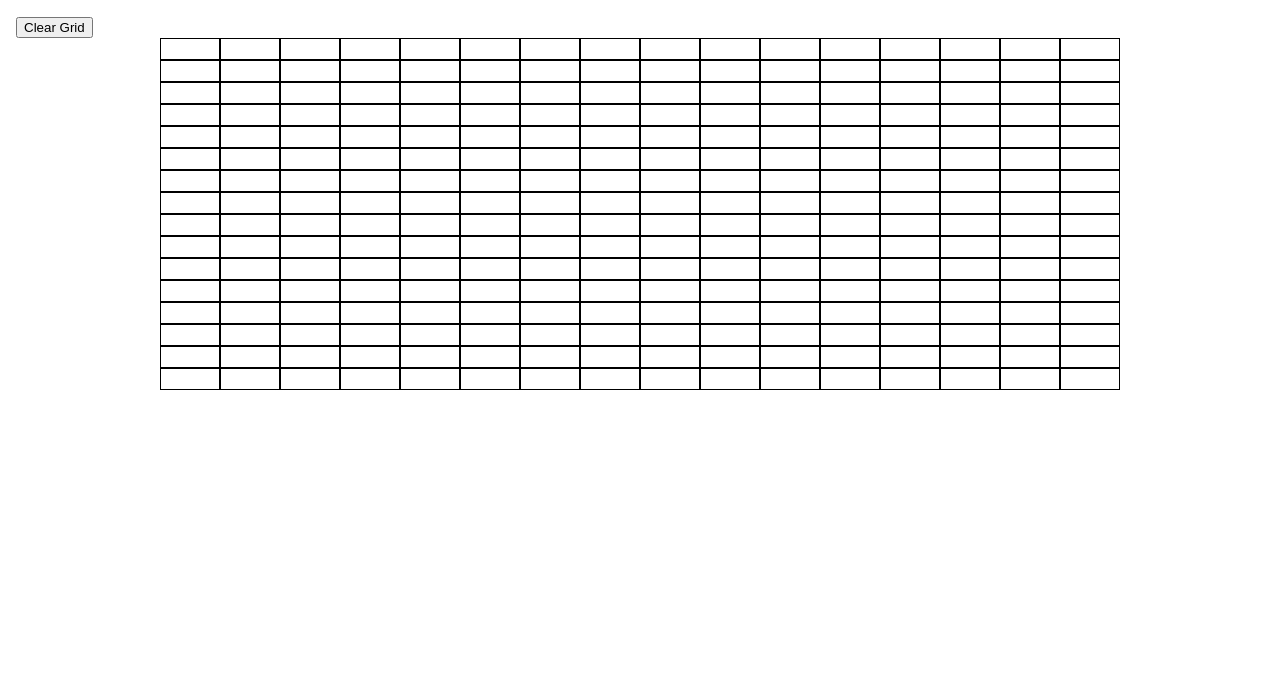
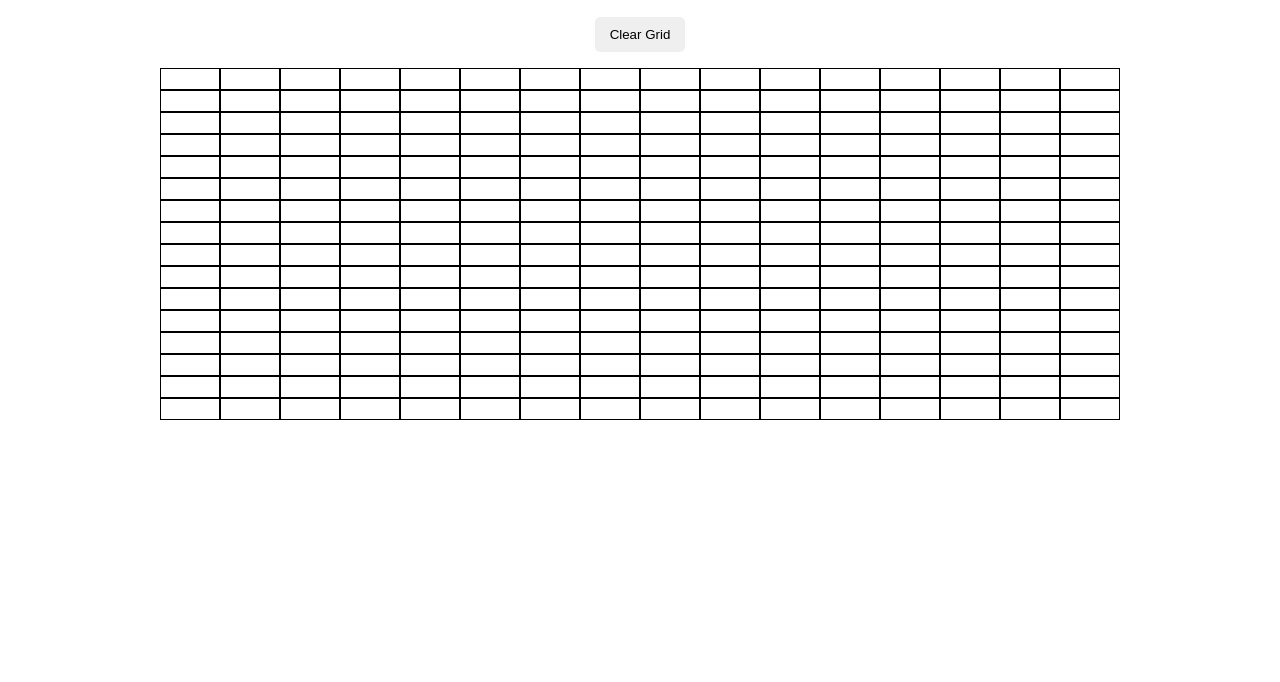
Before and after one commit to nacen-dev/odin-etch-a-sketch, a plain HTML site: page index.html in a window 1280 px wide. Shown: the part 118-800 px from the top of the page. Drawn offline with Linux system fonts and the light colour scheme.

Commit message:
Style clear-grid-container and button class

```diff
--- a/style.css
+++ b/style.css
@@ -38,3 +38,17 @@ body {
   border: 1px solid black;
   padding: 10px;
 }
+
+.clear-grid-container {
+  display: flex;
+  justify-content: center;
+  align-items: center;
+  margin-bottom: 1rem;
+}
+
+.button {
+  padding: 10px 15px;
+  border-radius: 5px;
+  border: none;
+  cursor: pointer;
+}
```
